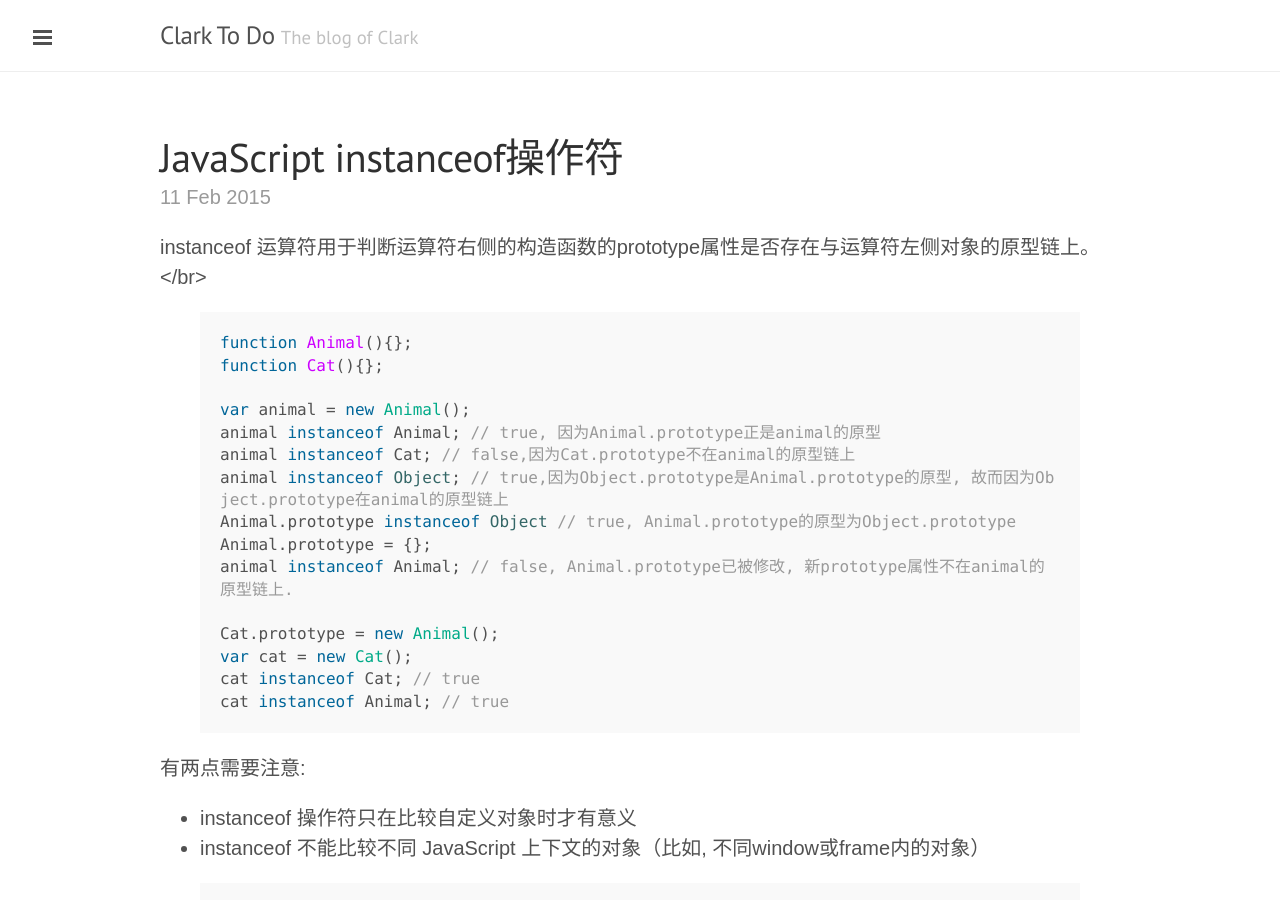
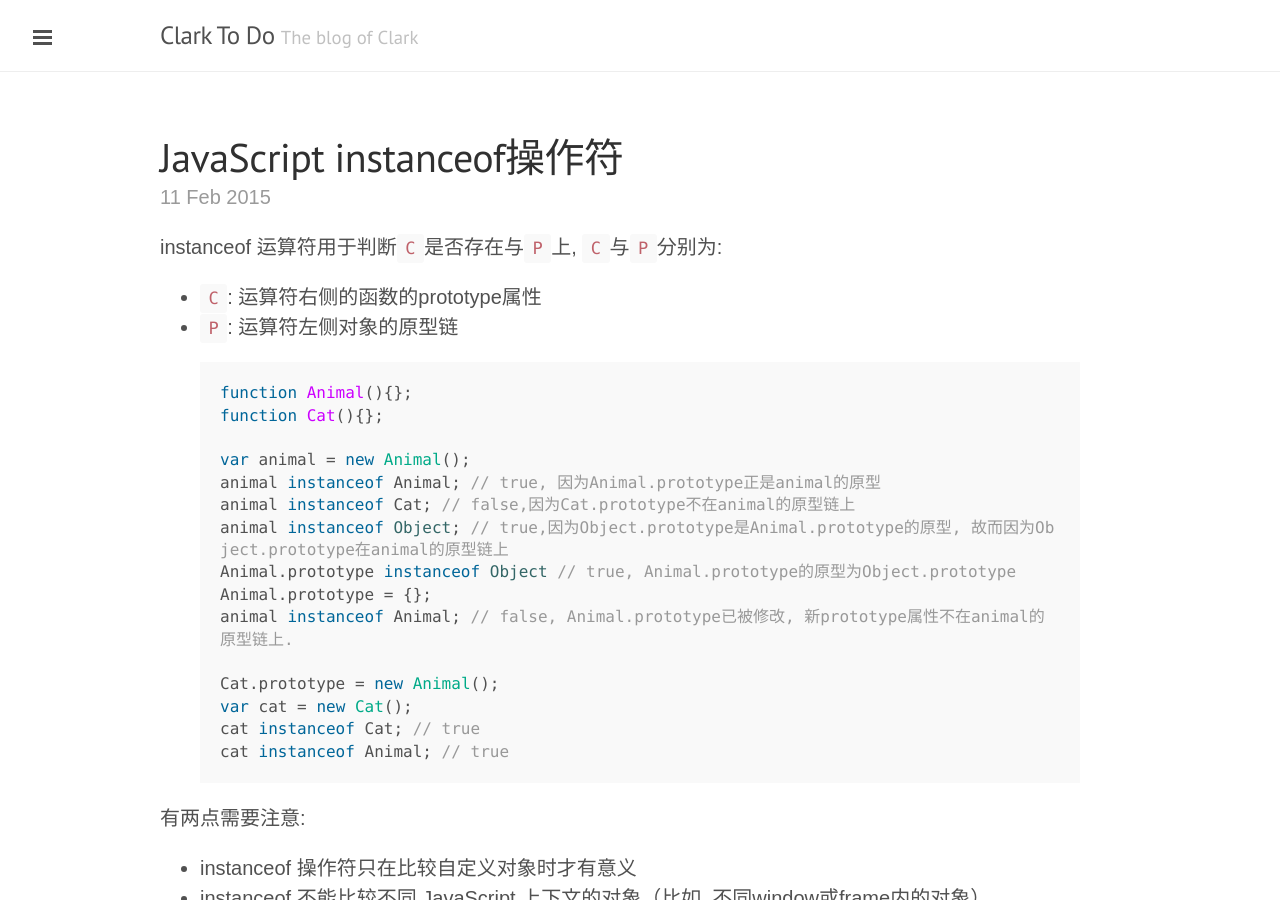
Before and after one commit to clarkdo/clarkdo.github.com, a Jekyll site: the page built from _posts/2015-02-11-53.md, in a window 1280 px wide and 900 px high. Built offline with Jekyll 4.4.1, drawn with Linux system fonts in a browser that asks for light colours; Markdown is read by kramdown in place of the engine named in the settings; comment, search, counter and statistics services are not loaded.

Commit message:
new post

```diff
--- a/_posts/2015-02-11-53.md
+++ b/_posts/2015-02-11-53.md
@@ -4,7 +4,10 @@ title: JavaScript instanceof操作符
 category: JavaScript
 comments: true
 ---
-instanceof 运算符用于判断运算符右侧的构造函数的prototype属性是否存在与运算符左侧对象的原型链上。</br>
+instanceof 运算符用于判断`C`是否存在与`P`上, `C`与`P`分别为:
+
+- `C`: 运算符右侧的函数的prototype属性
+- `P`: 运算符左侧对象的原型链
 
 
 
```
